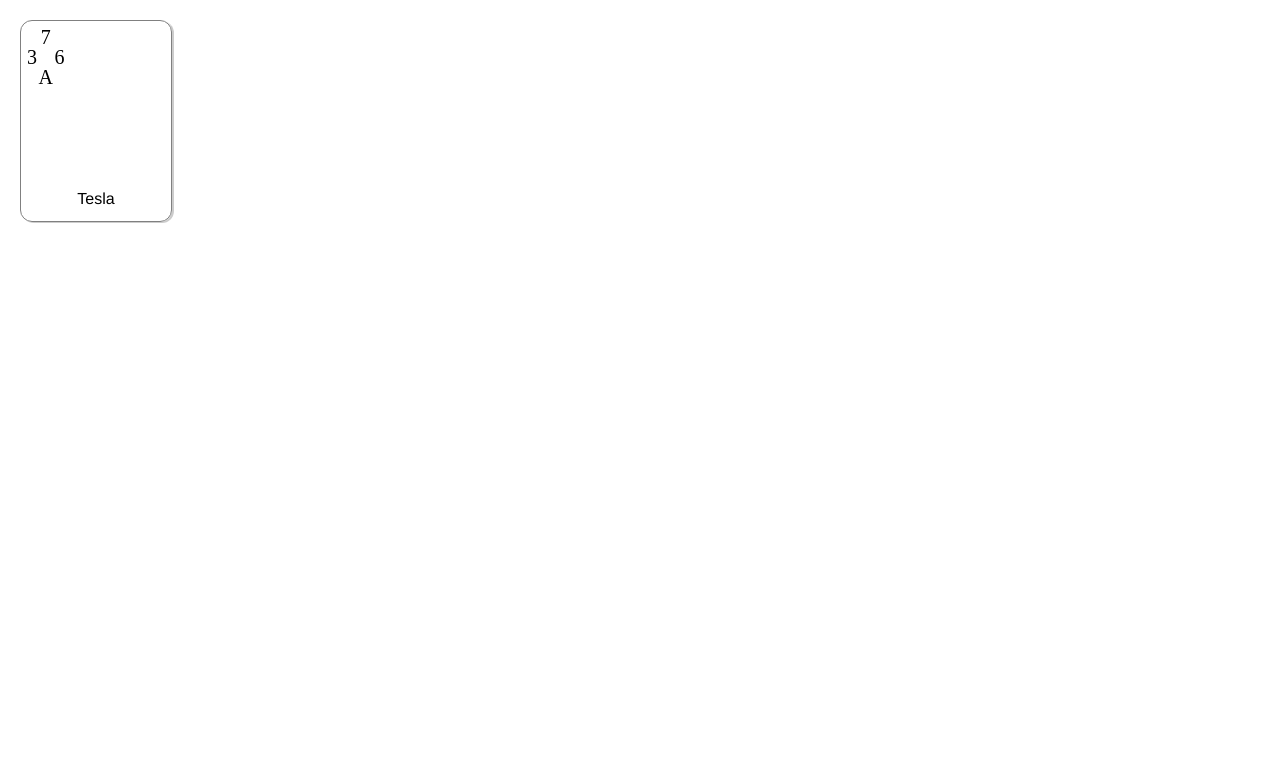
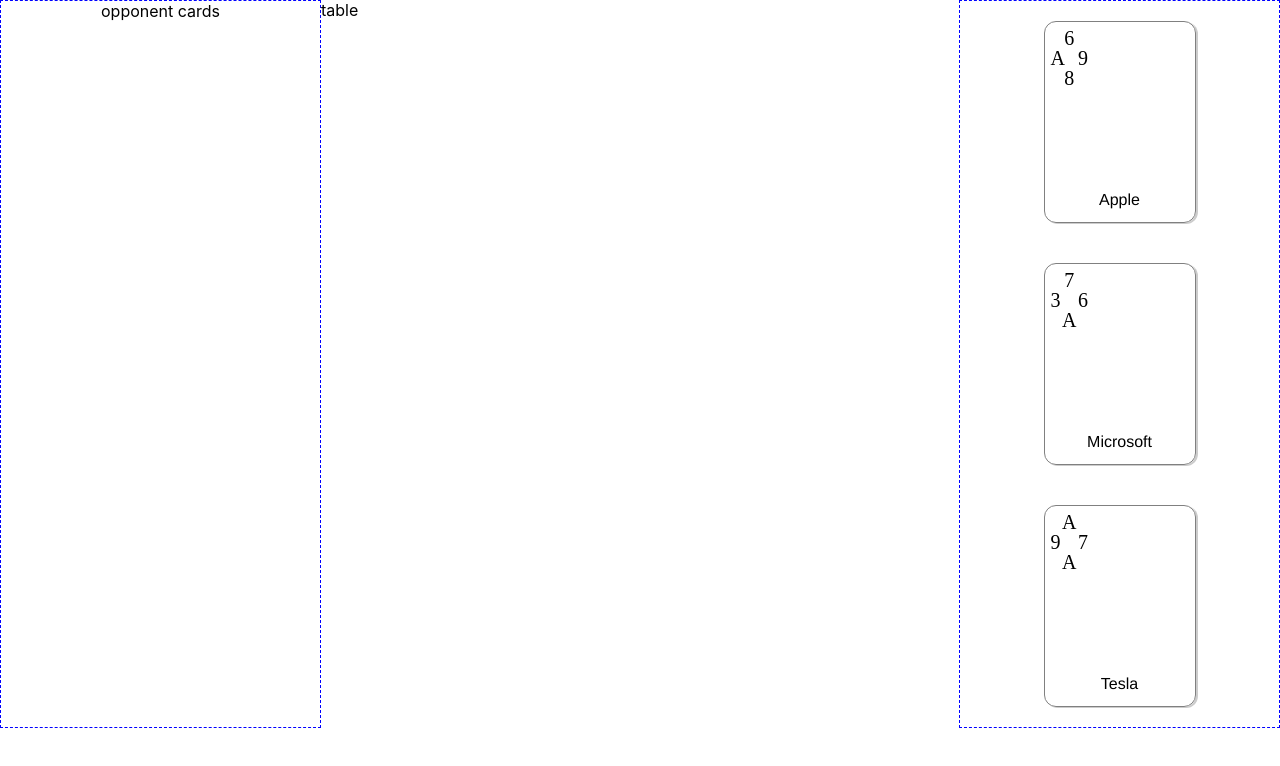
Before and after one commit to WhoSpeaks4Earth/card-game, a React (Create React App) app: page / in a window 1280 px wide. Shown: the top 766 px of the page. Built offline with nearby package versions, Linux system fonts and the light colour scheme.

Commit message:
game table basic structure

```diff
--- a/src/App.tsx
+++ b/src/App.tsx
@@ -1,16 +1,9 @@
-import { Card } from "./components/card/Card";
-import { ICard } from "./models/ICard";
+import { GameTable } from "./components/gameTable/GameTable";
 
-const sampleCard: ICard = {
-  title: 'Tesla',
-  ranks: [7, 6, 10, 3]
-}
 
 function App() {
   return (
-    <>
-      <Card card={sampleCard} />
-    </>
+      <GameTable />
   );
 }
 
--- /dev/null
+++ b/src/components/gameTable/GameTable.tsx
@@ -0,0 +1,34 @@
+import { ICard } from '../../models/ICard'
+import { Card } from '../card/Card'
+import './gameTable.css';
+
+
+const sampleCards: ICard[] = [
+    {
+        title: 'Apple',
+        ranks: [6, 9, 8, 10]
+    },
+    {
+        title: 'Microsoft',
+        ranks: [7, 6, 10, 3]
+    },
+    {
+        title: 'Tesla',
+        ranks: [10, 7, 10, 9]
+    },
+]
+
+export const GameTable = () => {
+
+    return (
+        <div className='game-table'>
+            <div className='side-panel'>opponent cards</div>
+            <div className='center-grid'>table</div>
+            <div className='side-panel'>
+                <Card card={sampleCards[0]} />
+                <Card card={sampleCards[1]} />
+                <Card card={sampleCards[2]} />
+            </div>
+        </div>
+    )
+}
--- /dev/null
+++ b/src/components/gameTable/gameTable.css
@@ -0,0 +1,18 @@
+
+
+.game-table {
+    display: flex;
+}
+
+.side-panel {
+    border: 1px dashed blue;
+    display: flex;
+    flex-direction: column;
+    align-items: center;
+    display: flex;
+    width: 25%;
+}
+
+.center-grid {
+    width: 50%;
+}
```
